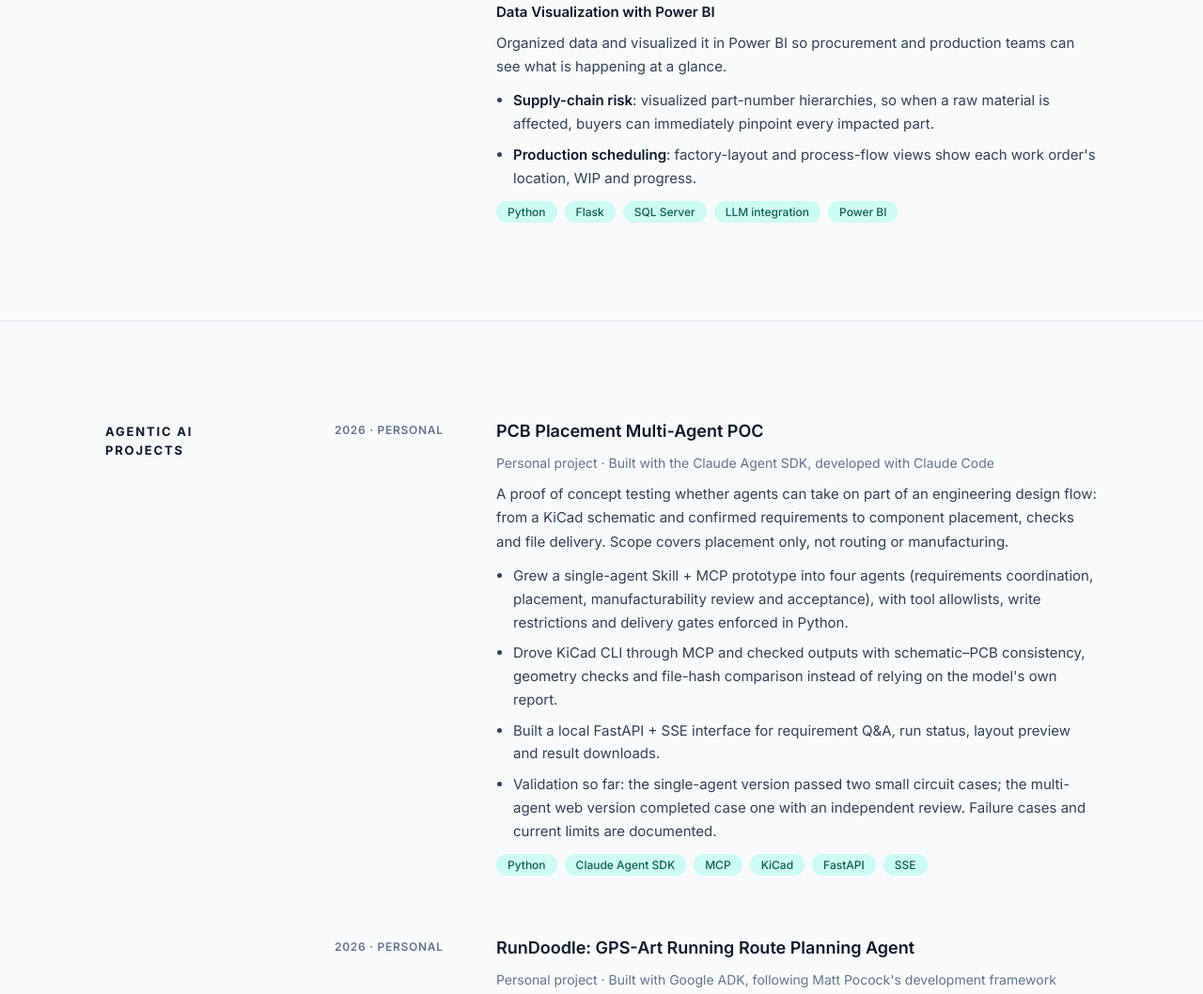
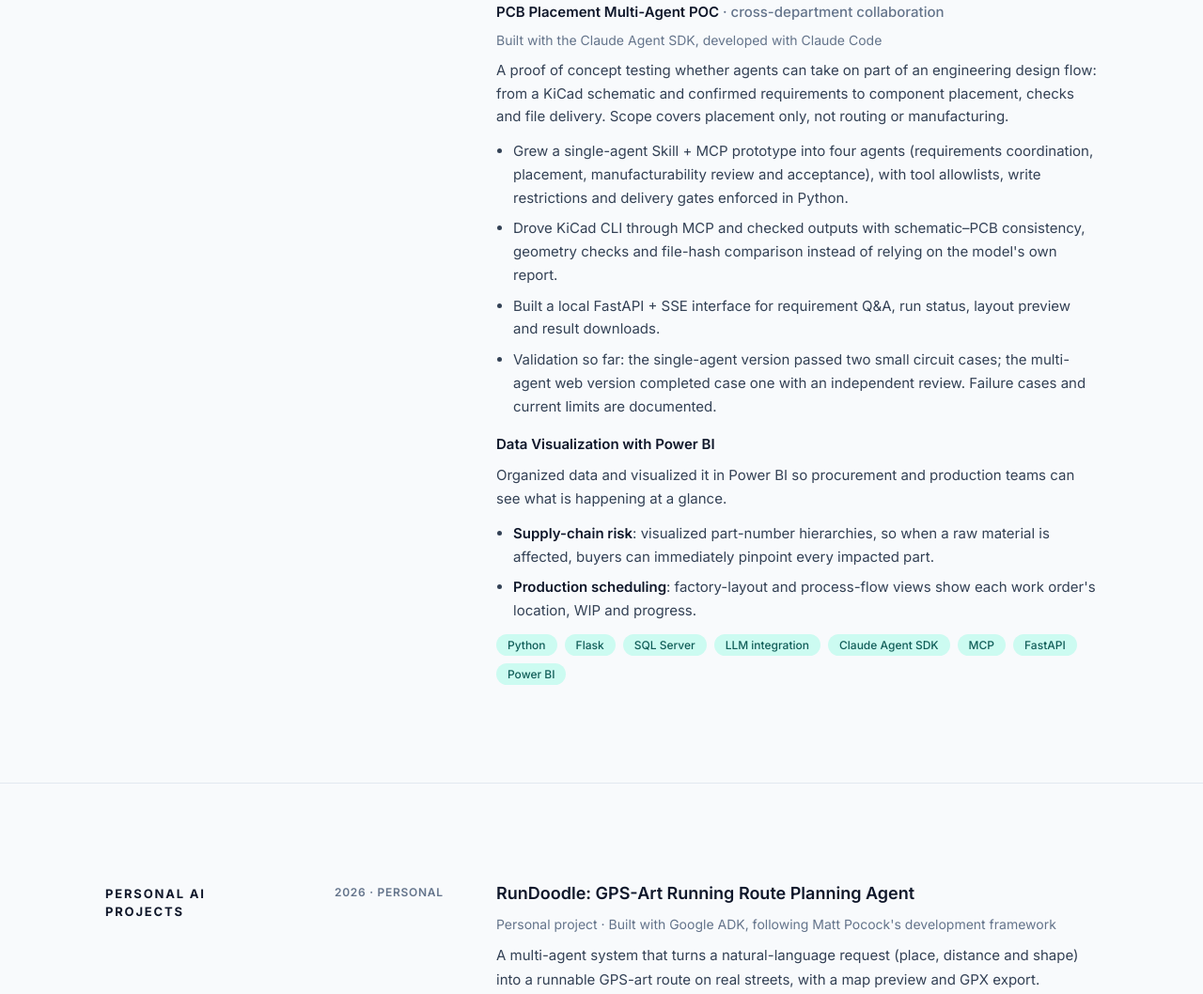
Before and after one commit to c24668343/cynthia-portfolio, a plain HTML site: page index.html in a window 1280 px wide. Shown: the part 1540-2598 px from the top of the page at 94% size. Drawn offline with Linux system fonts and the light colour scheme.

Commit message:
Move PCB POC under LITEON as cross-department work; rewrite hero summary
- PCB placement multi-agent POC is a LITEON cross-department POC, not a personal project
- Hero summary separates work (LLM integration, Claude Agent SDK POC) from personal learning (Google ADK, agent skills)
- Projects section renamed to Personal AI Projects

Co-Authored-By: Claude Opus 5.5 <noreply@anthropic.com>
Claude-Session: https://claude.ai/code/session_01CSUyH4kuLgvrYW327sTSL8

```diff
--- a/index.html
+++ b/index.html
@@ -64,7 +64,7 @@ table{border-collapse:collapse;width:100%}
 <div style="flex: 1 1 400px; min-width: 0; display: flex; flex-direction: column; gap: 28px">
 <span style="align-self: flex-start; font-size: 13px; font-weight: 600; color: #115E59; background: #CCFBF1; border-radius: 999px; padding: 6px 14px">AI Application Engineer</span>
 <h1 style="font-size: clamp(44px, 5.6vw, 72px); line-height: 1.02; font-weight: 700; letter-spacing: -0.035em">Cynthia Pan</h1>
-<p style="font-size: 17px; line-height: 1.75; color: #334155; max-width: 580px">AI Data Application Engineer at <strong style="color: #0F172A; font-weight: 600">LITEON Technology</strong>, focused on applying AI to improve how internal teams work. Holds an M.S. in Industrial Engineering from <strong style="color: #0F172A; font-weight: 600">National Tsing Hua University</strong> (GPA 4.16 / 4.3) with a strong foundation in machine learning and optimization, and keeps learning AI by building multi-agent systems with Google ADK and the Claude Agent SDK, plus custom agent skills.</p>
+<p style="font-size: 17px; line-height: 1.75; color: #334155; max-width: 580px">AI Data Application Engineer at <strong style="color: #0F172A; font-weight: 600">LITEON Technology</strong>, applying LLMs and AI agents to improve how internal teams work, from integrating LLMs into internal systems to building a cross-department multi-agent POC with the Claude Agent SDK. Holds an M.S. in Industrial Engineering from <strong style="color: #0F172A; font-weight: 600">National Tsing Hua University</strong> (GPA 4.16 / 4.3) with a strong foundation in machine learning and optimization, and keeps learning by building a personal multi-agent project with Google ADK, plus custom agent skills.</p>
 <div style="display: flex; flex-wrap: wrap; gap: 12px 28px; font-size: 15px">
 <a href="mailto:c24668343@gmail.com" style="display: inline-flex; align-items: center; gap: 10px; color: #334155">
 <svg width="18" height="18" viewBox="0 0 24 24" fill="none" stroke="currentColor" stroke-width="1.8" stroke-linecap="round" stroke-linejoin="round" aria-hidden="true"><rect x="3" y="5" width="18" height="14" rx="2"></rect><path d="m3 7 9 6 9-6"></path></svg>c24668343@gmail.com</a>
@@ -100,8 +100,8 @@ table{border-collapse:collapse;width:100%}
 <span style="font-size: 14px; font-weight: 600; color: #0F172A">Multi-agent systems on two SDKs</span>
 </div>
 <div style="border-top: 1px solid #E2E8F0; padding-top: 16px; display: grid; grid-template-columns: repeat(auto-fit, minmax(190px, 1fr)); gap: 16px 24px">
-<div style="display: flex; flex-direction: column; gap: 2px"><span style="font-size: 14px; font-weight: 600; color: #0F172A">PCB placement multi-agent POC</span><span style="font-size: 13px; line-height: 1.5; color: #64748B">Claude Agent SDK · MCP · KiCad CLI · 4 agent roles with tool permissions and delivery gates</span></div>
-<div style="display: flex; flex-direction: column; gap: 2px"><span style="font-size: 14px; font-weight: 600; color: #0F172A">RunDoodle GPS-art route planner</span><span style="font-size: 13px; line-height: 1.5; color: #64748B">Google ADK · multimodal judge + geometric checks · 213 Python tests</span></div>
+<div style="display: flex; flex-direction: column; gap: 2px"><span style="font-size: 14px; font-weight: 600; color: #0F172A">PCB placement multi-agent POC</span><span style="font-size: 13px; line-height: 1.5; color: #64748B">LITEON cross-department POC · Claude Agent SDK · MCP · KiCad CLI</span></div>
+<div style="display: flex; flex-direction: column; gap: 2px"><span style="font-size: 14px; font-weight: 600; color: #0F172A">RunDoodle GPS-art route planner</span><span style="font-size: 13px; line-height: 1.5; color: #64748B">Personal project · Google ADK · multimodal judge + geometric checks</span></div>
 </div>
 </div>
 <div style="flex: 1 1 280px; min-width: 280px; background: #FFFFFF; border: 1px solid #E2E8F0; border-radius: 14px; padding: 26px 28px; box-sizing: border-box; display: flex; flex-direction: column; gap: 18px">
@@ -135,6 +135,15 @@ table{border-collapse:collapse;width:100%}
 <li>Integrated a multimodal LLM to read scanned case documents and draft outcome notices, validated against recorded decisions and output format; HR reviews instead of writing from scratch.</li>
 <li>Built with AI coding agents using Matt Pocock's skills: /grill-with-docs for requirements, /to-spec for specs, then modular vertical slices built with /tdd and checked with /code-review.</li>
 </ul>
+<p style="font-size: 15px; font-weight: 600; color: #0F172A; margin-top: 6px">PCB Placement Multi-Agent POC <span style="font-weight: 500; color: #64748B">· cross-department collaboration</span></p>
+<p style="font-size: 14px; color: #64748B">Built with the Claude Agent SDK, developed with Claude Code</p>
+<p style="font-size: 15px; line-height: 1.65; color: #334155">A proof of concept testing whether agents can take on part of an engineering design flow: from a KiCad schematic and confirmed requirements to component placement, checks and file delivery. Scope covers placement only, not routing or manufacturing.</p>
+<ul style="padding-left: 18px; display: flex; flex-direction: column; gap: 8px; font-size: 15px; line-height: 1.65; color: #334155">
+<li>Grew a single-agent Skill + MCP prototype into four agents (requirements coordination, placement, manufacturability review and acceptance), with tool allowlists, write restrictions and delivery gates enforced in Python.</li>
+<li>Drove KiCad CLI through MCP and checked outputs with schematic–PCB consistency, geometry checks and file-hash comparison instead of relying on the model's own report.</li>
+<li>Built a local FastAPI + SSE interface for requirement Q&amp;A, run status, layout preview and result downloads.</li>
+<li>Validation so far: the single-agent version passed two small circuit cases; the multi-agent web version completed case one with an independent review. Failure cases and current limits are documented.</li>
+</ul>
 <p style="font-size: 15px; font-weight: 600; color: #0F172A; margin-top: 6px">Data Visualization with Power BI</p>
 <p style="font-size: 15px; line-height: 1.65; color: #334155">Organized data and visualized it in Power BI so procurement and production teams can see what is happening at a glance.</p>
 <ul style="padding-left: 18px; display: flex; flex-direction: column; gap: 8px; font-size: 15px; line-height: 1.65; color: #334155">
@@ -146,6 +155,9 @@ table{border-collapse:collapse;width:100%}
 <span style="font-size: 12px; font-weight: 500; color: #115E59; background: #CCFBF1; border-radius: 999px; padding: 4px 12px">Flask</span>
 <span style="font-size: 12px; font-weight: 500; color: #115E59; background: #CCFBF1; border-radius: 999px; padding: 4px 12px">SQL Server</span>
 <span style="font-size: 12px; font-weight: 500; color: #115E59; background: #CCFBF1; border-radius: 999px; padding: 4px 12px">LLM integration</span>
+<span style="font-size: 12px; font-weight: 500; color: #115E59; background: #CCFBF1; border-radius: 999px; padding: 4px 12px">Claude Agent SDK</span>
+<span style="font-size: 12px; font-weight: 500; color: #115E59; background: #CCFBF1; border-radius: 999px; padding: 4px 12px">MCP</span>
+<span style="font-size: 12px; font-weight: 500; color: #115E59; background: #CCFBF1; border-radius: 999px; padding: 4px 12px">FastAPI</span>
 <span style="font-size: 12px; font-weight: 500; color: #115E59; background: #CCFBF1; border-radius: 999px; padding: 4px 12px">Power BI</span>
 </div>
 </div>
@@ -157,31 +169,8 @@ table{border-collapse:collapse;width:100%}
 <!-- PROJECTS -->
 <section id="projects" class="sec" aria-labelledby="proj-h">
 <div class="sec-in">
-<h2 id="proj-h" class="sec-h">Agentic AI Projects</h2>
+<h2 id="proj-h" class="sec-h">Personal AI Projects</h2>
 <div class="sec-body">
-<article class="entry" style="display: flex; flex-wrap: wrap; gap: 8px 32px; padding: 24px; margin: 0 -24px; border-radius: 10px">
-<p style="flex: 0 0 140px; font-size: 12px; font-weight: 600; letter-spacing: 0.06em; text-transform: uppercase; color: #64748B; padding-top: 4px">2026 · Personal</p>
-<div style="flex: 1 1 360px; min-width: 0; display: flex; flex-direction: column; gap: 12px">
-<h3 style="font-size: 18px; font-weight: 600; line-height: 1.4">PCB Placement Multi-Agent POC</h3>
-<p style="font-size: 14px; color: #64748B">Personal project · Built with the Claude Agent SDK, developed with Claude Code</p>
-<p style="font-size: 15px; line-height: 1.7; color: #334155">A proof of concept testing whether agents can take on part of an engineering design flow: from a KiCad schematic and confirmed requirements to component placement, checks and file delivery. Scope covers placement only, not routing or manufacturing.</p>
-<ul style="padding-left: 18px; display: flex; flex-direction: column; gap: 8px; font-size: 15px; line-height: 1.65; color: #334155">
-<li>Grew a single-agent Skill + MCP prototype into four agents (requirements coordination, placement, manufacturability review and acceptance), with tool allowlists, write restrictions and delivery gates enforced in Python.</li>
-<li>Drove KiCad CLI through MCP and checked outputs with schematic–PCB consistency, geometry checks and file-hash comparison instead of relying on the model's own report.</li>
-<li>Built a local FastAPI + SSE interface for requirement Q&amp;A, run status, layout preview and result downloads.</li>
-<li>Validation so far: the single-agent version passed two small circuit cases; the multi-agent web version completed case one with an independent review. Failure cases and current limits are documented.</li>
-</ul>
-<div style="display: flex; flex-wrap: wrap; gap: 8px">
-<span style="font-size: 12px; font-weight: 500; color: #115E59; background: #CCFBF1; border-radius: 999px; padding: 4px 12px">Python</span>
-<span style="font-size: 12px; font-weight: 500; color: #115E59; background: #CCFBF1; border-radius: 999px; padding: 4px 12px">Claude Agent SDK</span>
-<span style="font-size: 12px; font-weight: 500; color: #115E59; background: #CCFBF1; border-radius: 999px; padding: 4px 12px">MCP</span>
-<span style="font-size: 12px; font-weight: 500; color: #115E59; background: #CCFBF1; border-radius: 999px; padding: 4px 12px">KiCad</span>
-<span style="font-size: 12px; font-weight: 500; color: #115E59; background: #CCFBF1; border-radius: 999px; padding: 4px 12px">FastAPI</span>
-<span style="font-size: 12px; font-weight: 500; color: #115E59; background: #CCFBF1; border-radius: 999px; padding: 4px 12px">SSE</span>
-</div>
-</div>
-</article>
-
 <article class="entry" style="display: flex; flex-wrap: wrap; gap: 8px 32px; padding: 24px; margin: 0 -24px; border-radius: 10px">
 <p style="flex: 0 0 140px; font-size: 12px; font-weight: 600; letter-spacing: 0.06em; text-transform: uppercase; color: #64748B; padding-top: 4px">2026 · Personal</p>
 <div style="flex: 1 1 360px; min-width: 0; display: flex; flex-direction: column; gap: 12px">
```
